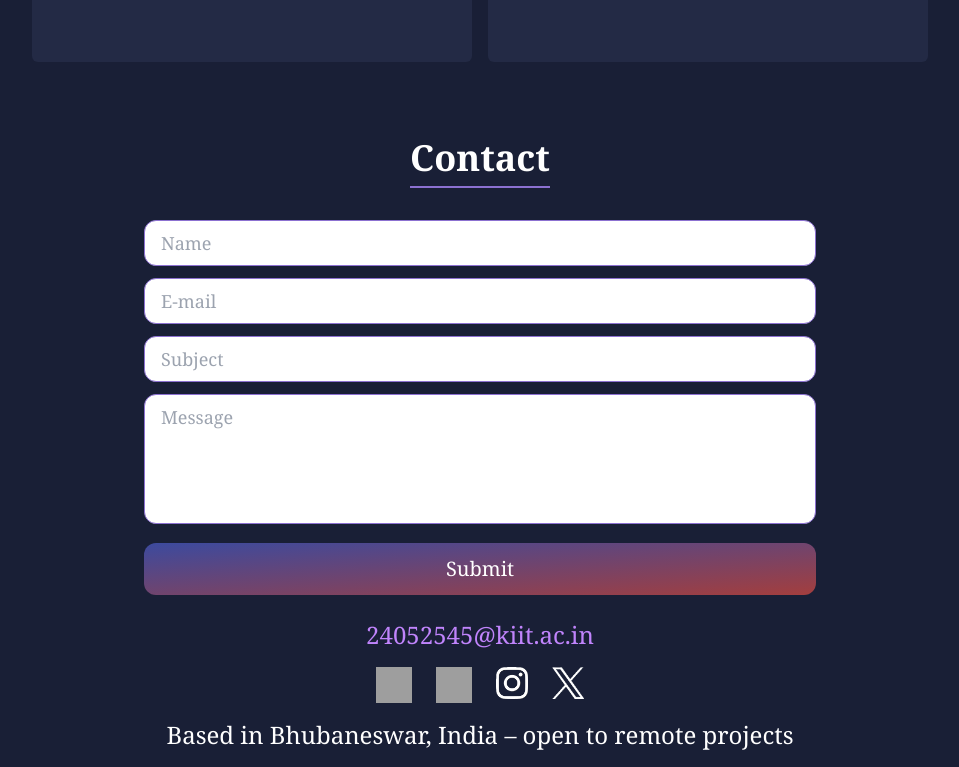
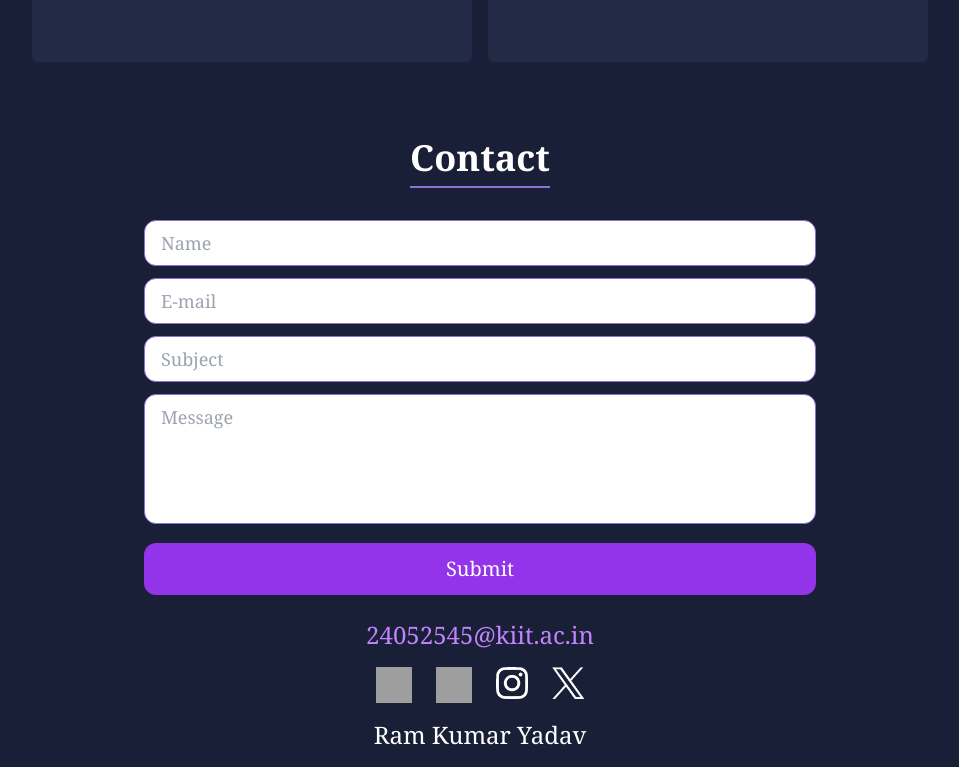
Before and after one commit to ramyadav09/Portfolio-Profile, a plain HTML site: page index.html in a window 1280 px wide. Shown: the part 3058-3825 px from the top of the page, without its empty margins (160-1119 px from the left). Drawn offline with nearby package versions, Linux system fonts and the light colour scheme; grey boxes are pictures that could not be loaded.

Commit message:
Update index.html

```diff
--- a/index.html
+++ b/index.html
@@ -526,7 +526,7 @@
           <div class="w-full max-w-2xl">
             <button
               type="submit"
-              class="w-full py-3 md:py-2 xl:py-3 text-lg md:text-xl text-white rounded-xl relative overflow-hidden bg-gradient-to-br from-[#3c4a9e] to-[#a33e3e] hover:from-[#3c4a9e] hover:to-[#685726] transition-all duration-300"
+              class="w-full py-3 md:py-2 xl:py-3 text-lg md:text-xl text-white rounded-xl relative overflow-hidden bg-purple-600 hover:bg-purple-700"
             >
               Submit
             </button>
@@ -574,10 +574,7 @@
         </div>
         <div class="flex justify-center mt-4">
           <p class="md:text-lg lg:text-xl xl:text-2xl">
-            Based in Bhubaneswar, India
-            <span class="hidden md:inline-block">
-              – open to remote projects</span
-            >
+            Ram Kumar Yadav
           </p>
         </div>
       </section>
```
